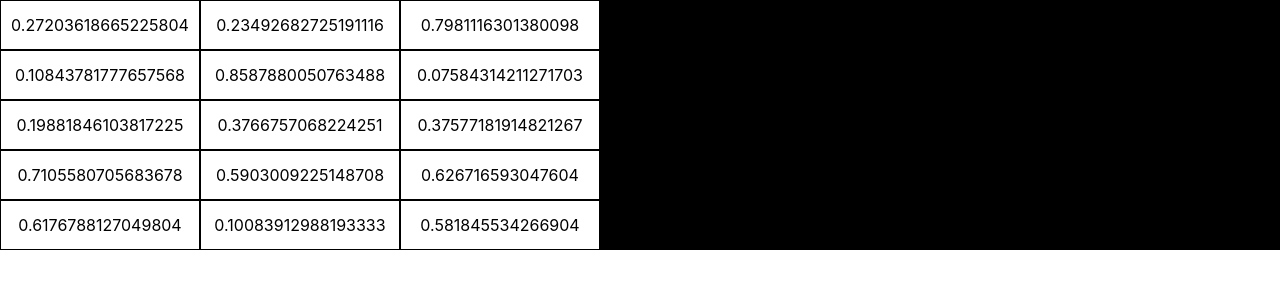
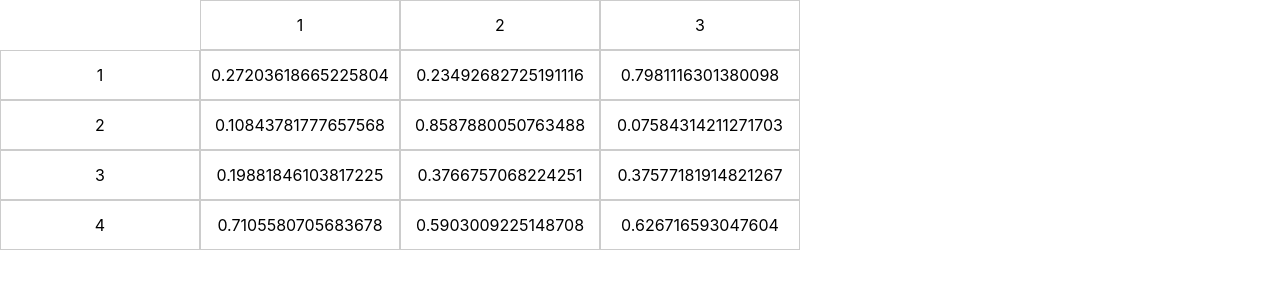
Before and after one commit to ultracookies/ai-algorithm-visualiser, a Next.js app: page / in a window 1280 px wide. Shown: the top 300 px of the page. Built offline with nearby package versions, Linux system fonts and the light colour scheme.

Commit message:
Create borderline basic weight table with row and column labels.

```diff
--- a/app/layout.tsx
+++ b/app/layout.tsx
@@ -10,7 +10,7 @@ export default function RootLayout({
   return (
     <html lang="en" className="dark">
       <body>
-        <div className="dark:bg-black">{children}</div>
+        <div className="">{children}</div>
       </body>
     </html>
   );
--- a/app/page.tsx
+++ b/app/page.tsx
@@ -2,6 +2,7 @@ import React from "react";
 import WeightTable from "./weight-table-components/weight-table";
 
 import "./globals.css";
+import WeightTableContainer from "./weight-table-components/weight-table-indv-container";
 
 function generateRandomArray(
   rowCount: number,
@@ -17,7 +18,7 @@ function generateRandomArray(
 }
 
 export default function Page() {
-  const layer = generateRandomArray(5, 5);
+  const weights = generateRandomArray(20, 5);
 
-  return <WeightTable layer={layer} />;
+  return <WeightTable weights={weights} />;
 }
--- /dev/null
+++ b/app/weight-table-components/weight-table-indv-container.tsx
@@ -0,0 +1,11 @@
+"use client";
+
+import WeightTable, { WeightTableProps } from "./weight-table";
+
+export default function WeightTableContainer({ weights }: WeightTableProps) {
+  return (
+    <div className="mx-auto flex max-w-200 items-center gap-x-4 rounded-xl bg-white p-6 shadow-lg outline outline-black/5 dark:bg-slate-800 dark:shadow-none dark:-outline-offset-1 dark:outline-white/10">
+      <WeightTable weights={weights} />
+    </div>
+  );
+}
--- a/app/weight-table-components/weight-table.tsx
+++ b/app/weight-table-components/weight-table.tsx
@@ -3,48 +3,74 @@
 import { FixedSizeGrid } from "react-window";
 
 import "./weighttablestyles.css";
+import { useState, CSSProperties } from "react";
 
-interface WeightTableProps {
-  layer: number[][];
+export interface WeightTableProps {
+  weights: number[][];
+}
+interface GridCellProps {
+  columnIndex: number;
+  data: number[][];
+  rowIndex: number;
+  style: CSSProperties;
 }
 
-export default function WeightTable({ layer }: WeightTableProps) {
-  const Cell = ({ columnIndex, rowIndex, style }) => (
-    <div
-      style={{
-        ...style,
-        padding: "1px", // creates a "gap" between cells
-        boxSizing: "border-box",
-      }}
-    >
+const CELL_WIDTH = 200;
+const CELL_HEIGHT = 50;
+
+const GRID_HEIGHT = 250;
+const GRID_WIDTH = 800;
+
+function GridCell({ columnIndex, data, rowIndex, style }: GridCellProps) {
+  if (columnIndex === 0 && rowIndex > 0) {
+    return (
       <div
         style={{
-          width: "100%",
-          height: "100%",
-          background: "white", // cell color
-          display: "flex",
-          alignItems: "center",
-          justifyContent: "center",
+          ...style,
         }}
+        className="cell"
       >
-        {layer[rowIndex][columnIndex]}
+        <div>{rowIndex}</div>
       </div>
-    </div>
-  );
+    );
+  }
+
+  if (columnIndex > 0 && rowIndex === 0) {
+    return (
+      <div className="cell" style={{ ...style }}>
+        {columnIndex}
+      </div>
+    );
+  }
+
+  if (columnIndex > 0 && rowIndex > 0) {
+    return (
+      <div style={{ ...style }} className="cell">
+        {data[rowIndex - 1][columnIndex - 1]}
+      </div>
+    );
+  }
+
+  return null;
+}
+
+const WeightTable = ({ weights }: WeightTableProps) => {
+  const rowCount = weights.length;
+  const columnCount = weights[0].length;
 
   return (
     <FixedSizeGrid
-      rowCount={layer.length}
-      rowHeight={50}
-      columnCount={layer[0].length}
-      columnWidth={200}
-      height={250}
-      width={600}
-      style={{
-        background: "black",
-      }}
+      rowCount={rowCount + 1}
+      columnCount={columnCount + 1}
+      rowHeight={CELL_HEIGHT}
+      columnWidth={CELL_WIDTH}
+      height={GRID_HEIGHT}
+      width={GRID_WIDTH}
+      itemData={weights}
     >
-      {Cell}
+      {GridCell}
     </FixedSizeGrid>
   );
-}
+};
+
+export default WeightTable;
--- a/app/weight-table-components/weighttablestyles.css
+++ b/app/weight-table-components/weighttablestyles.css
@@ -1,7 +1,6 @@
-.GridItem {
+.cell {
   display: flex;
   align-items: center;
   justify-content: center;
-  padding: "2px";
-  box-sizing: "border-box";
+  border: 1px solid #ccc;
 }
```
